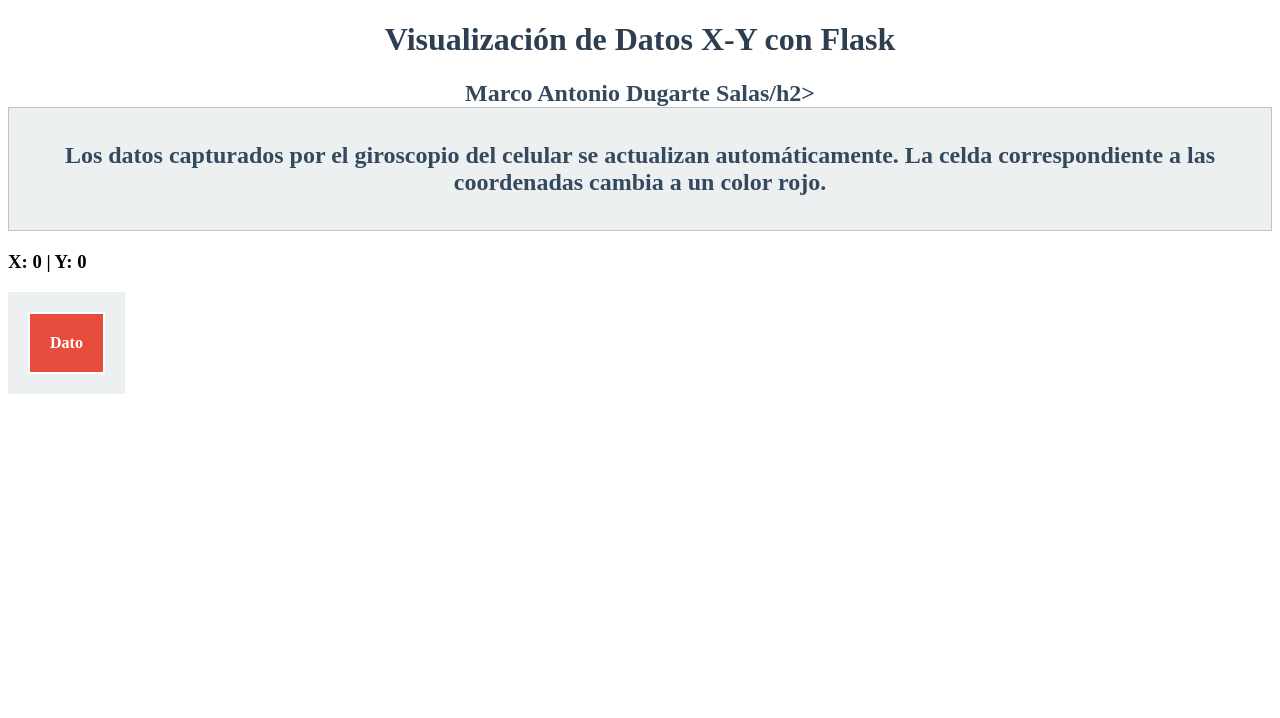
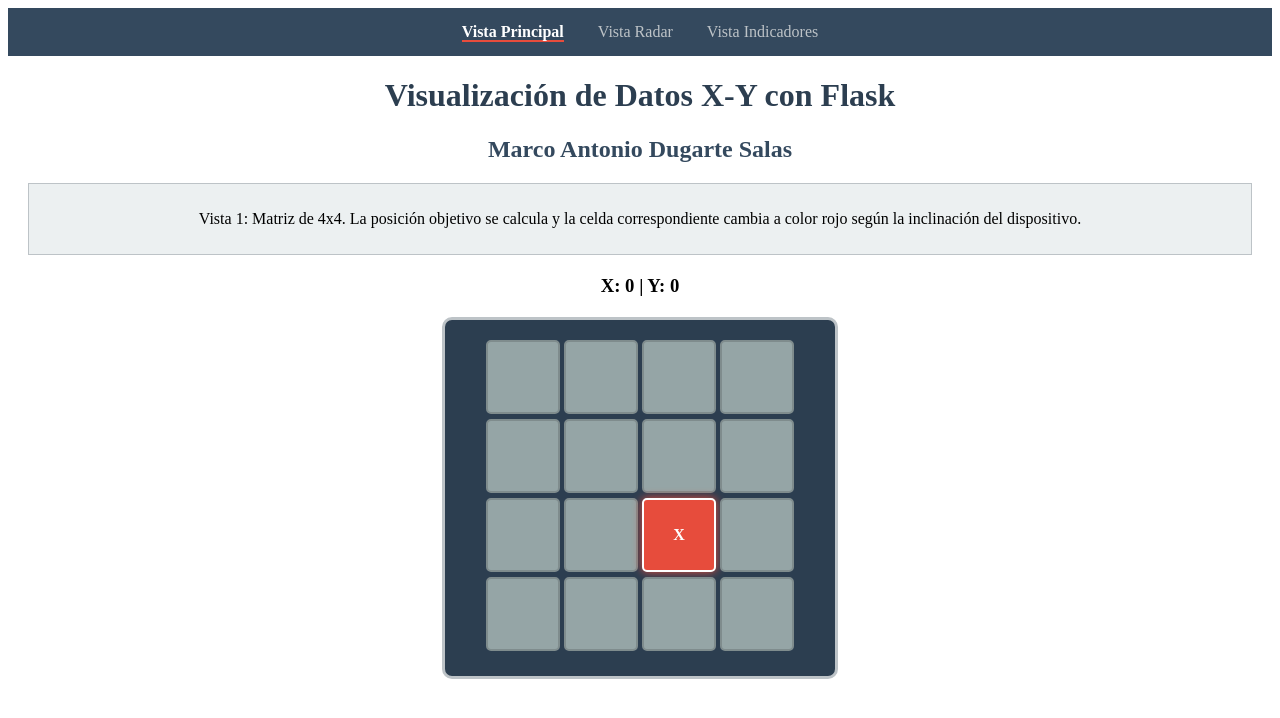
Before and after one commit to CoolBoyVz/Evaluacion-4.2-Parte-1., a Flask app: page / in a window 1280 px wide. Shown: the top 718 px of the page. Run offline with Flask 3, Linux system fonts and the light colour scheme; data that the repository does not hold is empty.

Commit message:
Entrega Etapa 2: Implementación de vistas creativas y actualización de README

```diff
--- a/app.py
+++ b/app.py
@@ -1,8 +1,9 @@
 from flask import Flask, render_template
 import socket
+
 app = Flask(__name__)
-HOST = "192.168.1.90"	## Ip del servidor
-PORT = 12345			## Puerto del servidor
+HOST = "192.168.1.81"    ## Ip del servidor
+PORT = 12345        ## Puerto del servidor
 
 def leer_sensor():
     try:
@@ -14,18 +15,27 @@ def leer_sensor():
             ejeX = float(ejeX.replace('X:', ''))
             ejeY = float(ejeY.replace('Y:', ''))
             return ejeX, ejeY
-
     except Exception as e:
         print("ERROR:", e)
         return 0, 0
 
+# --- Pestaña 1: Principal ---
 @app.route('/')
 def index():
-    ejeY, ejeX = leer_sensor() #órden ejes.
-    return render_template(
-        'index.html',
-        ejeX=ejeX,
-        ejeY=ejeY
-    )
+    ejeY, ejeX = leer_sensor()
+    return render_template('index.html', ejeX=ejeX, ejeY=ejeY)
+
+# --- Pestaña 2: Vista Creativa 1 ---
+@app.route('/vista2')
+def vista2():
+    ejeY, ejeX = leer_sensor()
+    return render_template('vista2.html', ejeX=ejeX, ejeY=ejeY)
+
+# --- Pestaña 3: Vista Creativa 2 ---
+@app.route('/vista3')
+def vista3():
+    ejeY, ejeX = leer_sensor()
+    return render_template('vista3.html', ejeX=ejeX, ejeY=ejeY)
+
 if __name__ == '__main__':
     app.run(host='0.0.0.0', port=5000, debug=True)
--- a/templates/index.html
+++ b/templates/index.html
@@ -3,31 +3,68 @@
 <head>
     <meta charset="UTF-8">
     <meta http-equiv="refresh" content="2">
-    <title>Evaluación 4.2</title>
+    <title>Evaluación 4.2 - Inicio</title>
     <style>
-        /* Id's de mis CSS */
+        /* CSS estrictamente en el head y solo con IDs (Cero clases) */
+        #menu-navegacion { background-color: #34495e; padding: 15px; text-align: center; }
+        #link-inicio { color: white; margin: 0 15px; text-decoration: none; font-weight: bold; border-bottom: 2px solid #e74c3c;}
+        #link-v2 { color: #bdc3c7; margin: 0 15px; text-decoration: none; }
+        #link-v3 { color: #bdc3c7; margin: 0 15px; text-decoration: none; }
+
         #titulo-principal { color: #2c3e50; text-align: center; }
         #nombre-alumno { color: #34495e; text-align: center; }
-        #explicacion-caja { background-color: #ecf0f1; padding: 10px; border: 1px solid #bdc3c7; }
-        #matriz-contenedor { display: inline-block; background-color: #ecf0f1; padding: 20px;}
+        #explicacion-caja { background-color: #ecf0f1; padding: 10px; border: 1px solid #bdc3c7; text-align: center; margin: 20px; }
 
-        /* Estilos para tu matriz X-Y (Expándela a 4x4 en tu HTML) */
-        #celda-activa { background-color: #e74c3c; color: white; padding: 20px; font-weight: bold; border: 2px solid white; display: inline-block;}
-        #celda-inactiva { background-color: #95a5a6; color: white; padding: 20px; border: 2px solid white; display: inline-block;}
+        #matriz-contenedor { background-color: #2c3e50; padding: 20px; text-align: center; margin: 20px auto; max-width: 350px; border-radius: 10px; border: 3px solid #bdc3c7;}
+
+        /* Estilo específico para la celda cuando está activa */
+        #celda-activa { background-color: #e74c3c; color: white; padding: 20px; font-weight: bold; border: 2px solid white; display: inline-block; width: 30px; height: 30px; vertical-align: middle; line-height: 30px; border-radius: 5px; box-shadow: 0 0 10px #e74c3c;}
+
+        #coordenadas { text-align: center; }
     </style>
 </head>
 <body>
+    <nav id="menu-navegacion">
+        <a id="link-inicio" href="/">Vista Principal</a>
+        <a id="link-v2" href="/vista2">Vista Radar</a>
+        <a id="link-v3" href="/vista3">Vista Indicadores</a>
+    </nav>
+
     <h1 id="titulo-principal">Visualización de Datos X-Y con Flask</h1>
-    <h2 id="nombre-alumno">Marco Antonio Dugarte Salas/h2>
+    <h2 id="nombre-alumno">Marco Antonio Dugarte Salas</h2>
 
     <div id="explicacion-caja">
-        <p id="texto-exp">Los datos capturados por el giroscopio del celular se actualizan automáticamente. La celda correspondiente a las coordenadas cambia a un color rojo.</p>
+        <p id="texto-exp">Vista 1: Matriz de 4x4. La posición objetivo se calcula y la celda correspondiente cambia a color rojo según la inclinación del dispositivo.</p>
     </div>
 
     <h3 id="coordenadas">X: {{ ejeX }} | Y: {{ ejeY }}</h3>
 
+    {% set posX = 1 %}
+    {% if ejeX < -1.5 %}{% set posX = 0 %}{% endif %}
+    {% if ejeX >= -1.5 and ejeX < 0 %}{% set posX = 1 %}{% endif %}
+    {% if ejeX >= 0 and ejeX <= 1.5 %}{% set posX = 2 %}{% endif %}
+    {% if ejeX > 1.5 %}{% set posX = 3 %}{% endif %}
+
+    {% set posY = 1 %}
+    {% if ejeY < -1.5 %}{% set posY = 0 %}{% endif %}
+    {% if ejeY >= -1.5 and ejeY < 0 %}{% set posY = 1 %}{% endif %}
+    {% if ejeY >= 0 and ejeY <= 1.5 %}{% set posY = 2 %}{% endif %}
+    {% if ejeY > 1.5 %}{% set posY = 3 %}{% endif %}
+
     <div id="matriz-contenedor">
-        <div id="celda-activa">Dato</div>
+        {% for fila in range(4) %}
+            <div id="fila-{{ fila }}" style="margin-bottom: 5px;">
+            {% for col in range(4) %}
+
+                {% if fila == posY and col == posX %}
+                    <div id="celda-activa">X</div>
+                {% else %}
+                    <div id="celda-inactiva-{{ fila }}-{{ col }}" style="background-color: #95a5a6; color: transparent; padding: 20px; border: 2px solid #7f8c8d; display: inline-block; width: 30px; height: 30px; vertical-align: middle; line-height: 30px; border-radius: 5px;">O</div>
+                {% endif %}
+
+            {% endfor %}
+            </div>
+        {% endfor %}
     </div>
 </body>
 </html>
```
Also changed, not shown: templates/vista2.html (added, +42 -0 lines), templates/vista3.html (added, +47 -0 lines), README.md.
